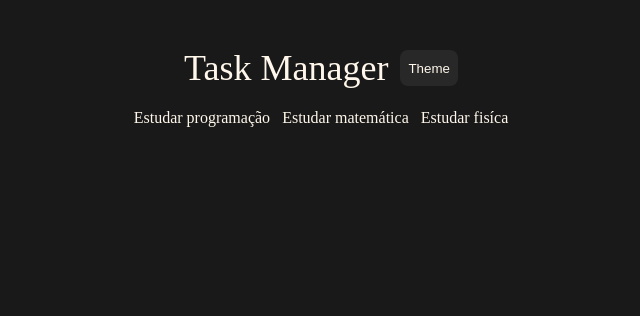
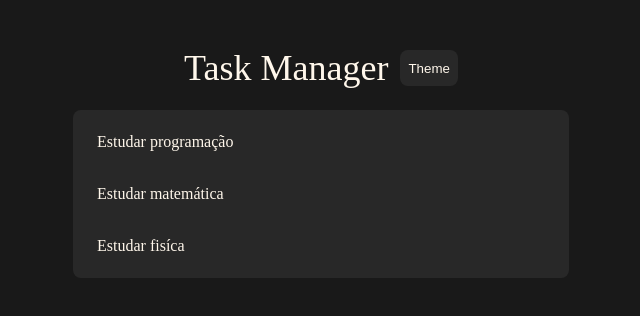
Before and after one commit to techpedroso/react-task-manager, a React (Vite) app: page / in a window 1280 px wide. Shown: the top 316 px of the page, without its empty margins (319-959 px from the left). Built offline with nearby package versions, Linux system fonts and the light colour scheme.

Commit message:
refactor(Task): refactor CSS and component task

```diff
--- a/src/components/Task/Task.css
+++ b/src/components/Task/Task.css
@@ -0,0 +1,19 @@
+.task-list {
+    display: flex;
+    flex-direction: column;
+    gap: 12px;
+
+    width: 40%;
+    padding: 12px;
+    border-radius: 8px;
+
+    box-shadow: var(--shadow-sm);
+    background-color: var(--color-surface);
+}
+
+.task-list_item {
+    padding: 12px;
+    border-radius: 6px;
+    box-shadow: var(--shadow-sm);
+    background-color: var(--color-surface-raised);
+}
--- a/src/components/Task/Task.jsx
+++ b/src/components/Task/Task.jsx
@@ -1,8 +1,12 @@
-function Task({tasks, children}) {
+import "./Task.css";
+
+function Task({ tasks, children }) {
     return (
-        tasks.map((task) => (
-            <p>{task.title}</p>
-        ))
+        <ul className="task-list">
+            {tasks.map((task) =>
+                <li className="task-list_item">{task.title}</li>
+            )}
+        </ul>
     );
 }
 
```
